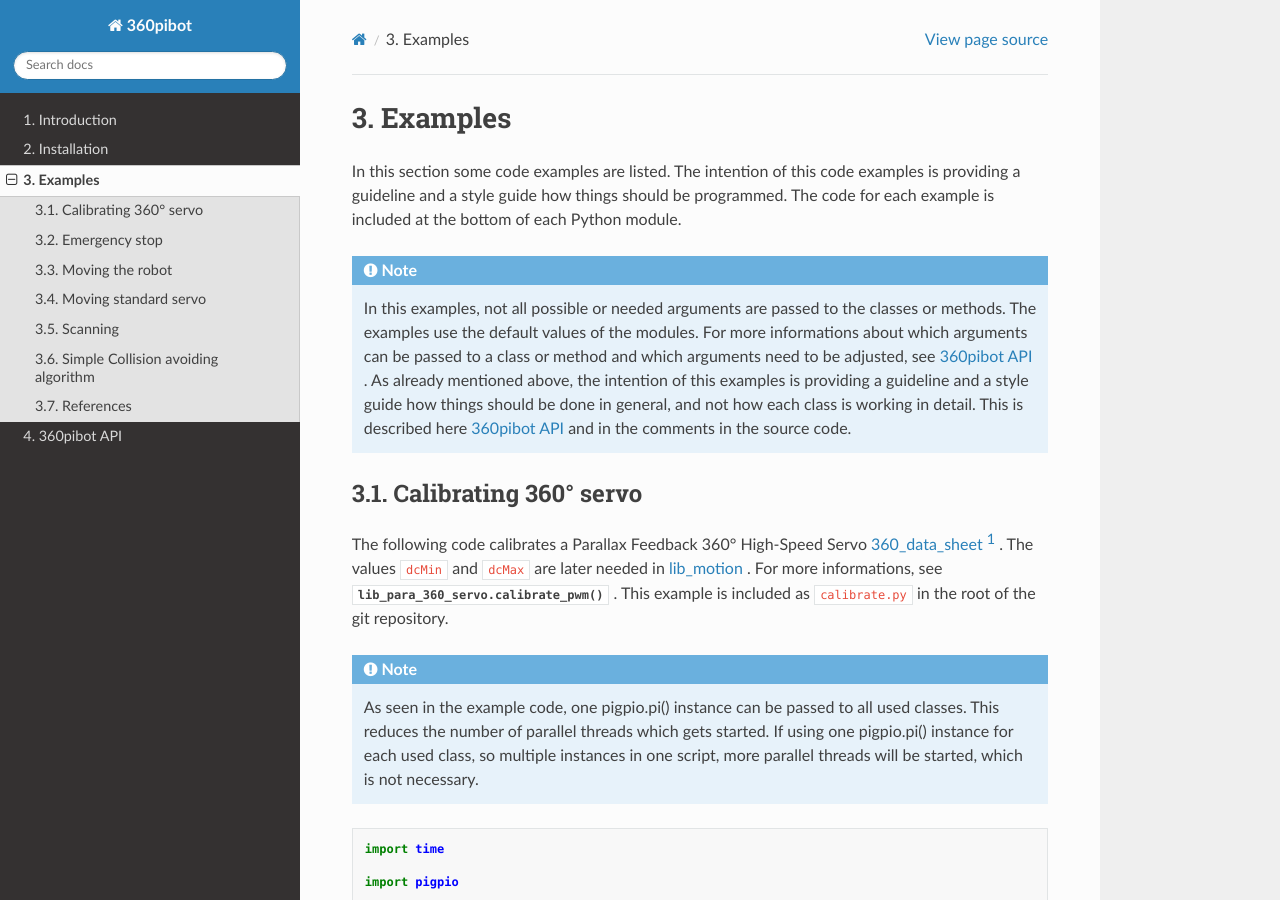
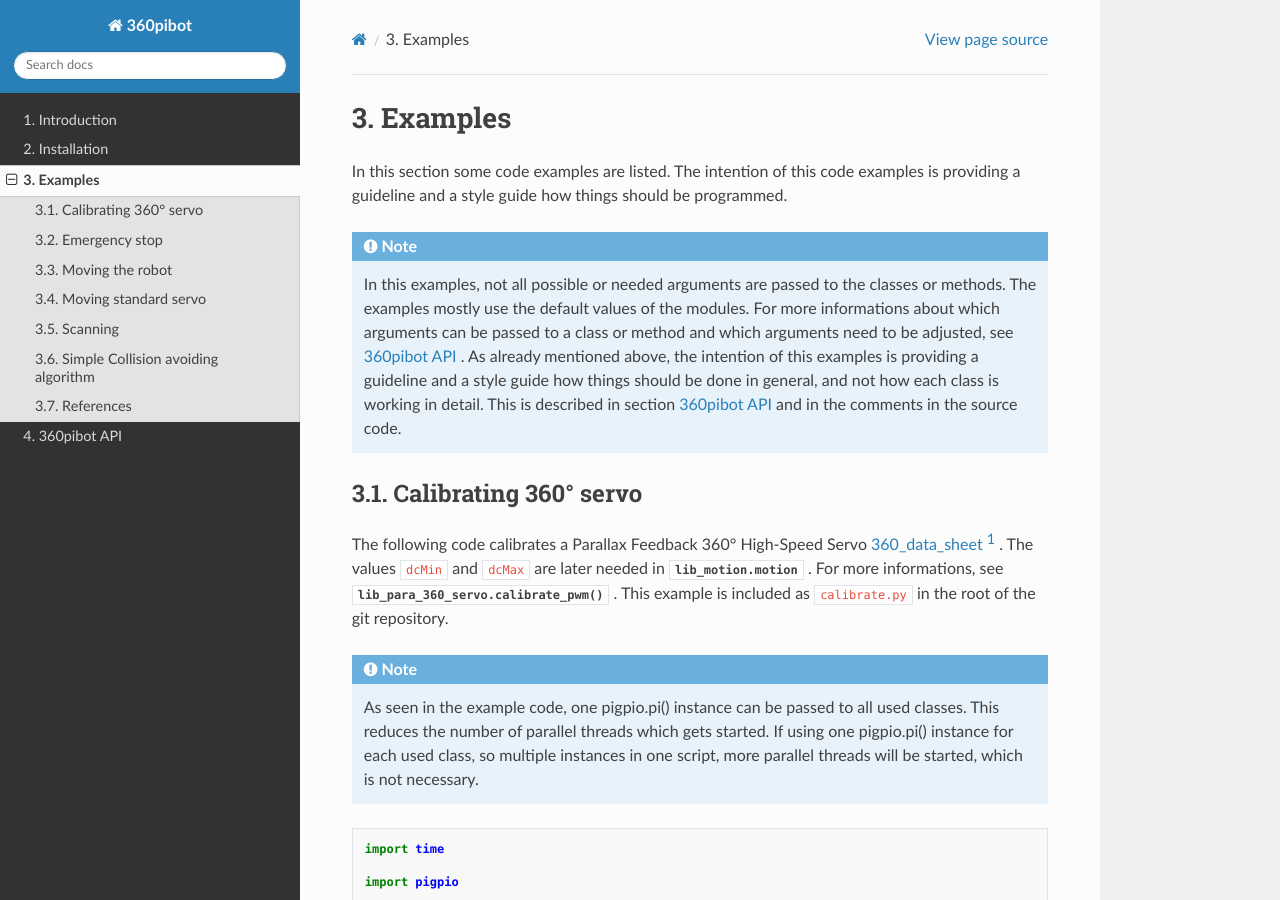
Before and after one commit to choeffer/360pibot, a Sphinx documentation site: the page built from docs/examples.rst, in a window 1280 px wide and 900 px high. Built offline with Sphinx 7.4.7 and the Read the Docs theme 2.0.0, drawn with Linux system fonts in a browser that asks for light colours.

Commit message:
typos etc.

```diff
--- a/docs/examples.rst
+++ b/docs/examples.rst
@@ -4,26 +4,25 @@
 ========
 
 In this section some code examples are listed. The intention of this code examples
-is providing a guideline and a style guide how things should be programmed. The code
-for each example is included at the bottom of each Python module.
+is providing a guideline and a style guide how things should be programmed.
 
 .. note::
 
     In this examples, not all possible or needed arguments are passed to the
-    classes or methods. The examples use the default values of the modules.
+    classes or methods. The examples mostly use the default values of the modules.
     For more informations about which arguments can be passed to a class or
     method and which arguments need to be adjusted, see :ref:`360pibot_API` .
     As already mentioned above, the intention of this examples is providing a
     guideline and a style guide how things should be done in general, and not
-    how each class is working in detail. This is described here :ref:`360pibot_API`
-    and in the comments in the source code.
+    how each class is working in detail. This is described in section
+    :ref:`360pibot_API` and in the comments in the source code.
 
 Calibrating 360° servo
 ----------------------
 
 The following code calibrates a Parallax Feedback 360° High-Speed Servo
 `360_data_sheet`_ . The values ``dcMin`` and ``dcMax`` are later needed
-in :ref:`lib_motion` . For more informations, see
+in :class:`lib_motion.motion` . For more informations, see
 :meth:`lib_para_360_servo.calibrate_pwm` . This example
 is included as ``calibrate.py`` in the root of the git repository.
 
```
